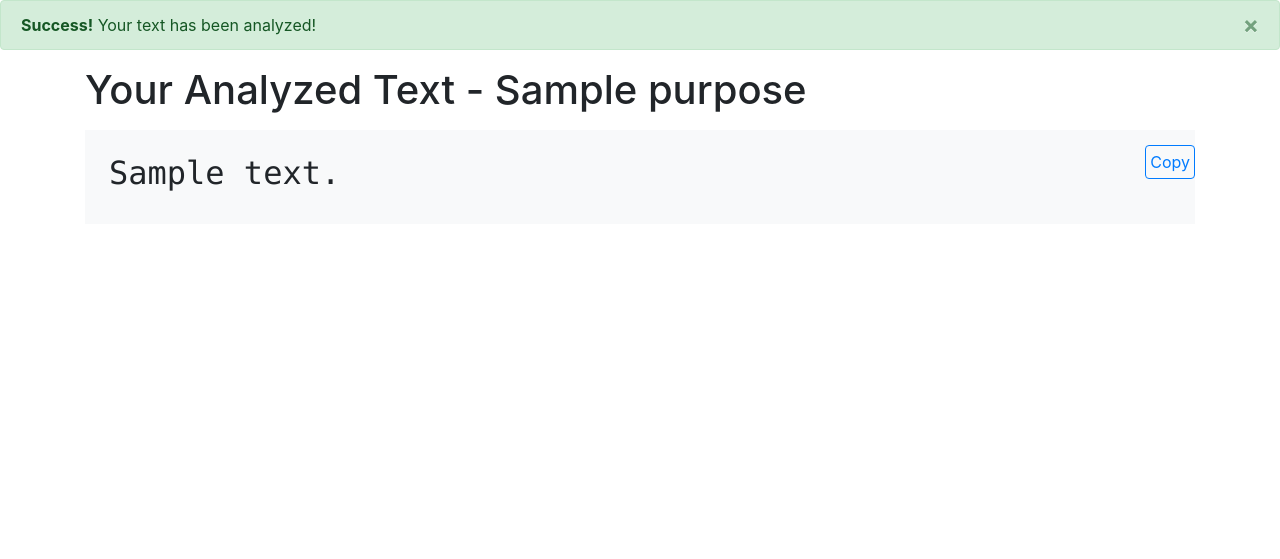
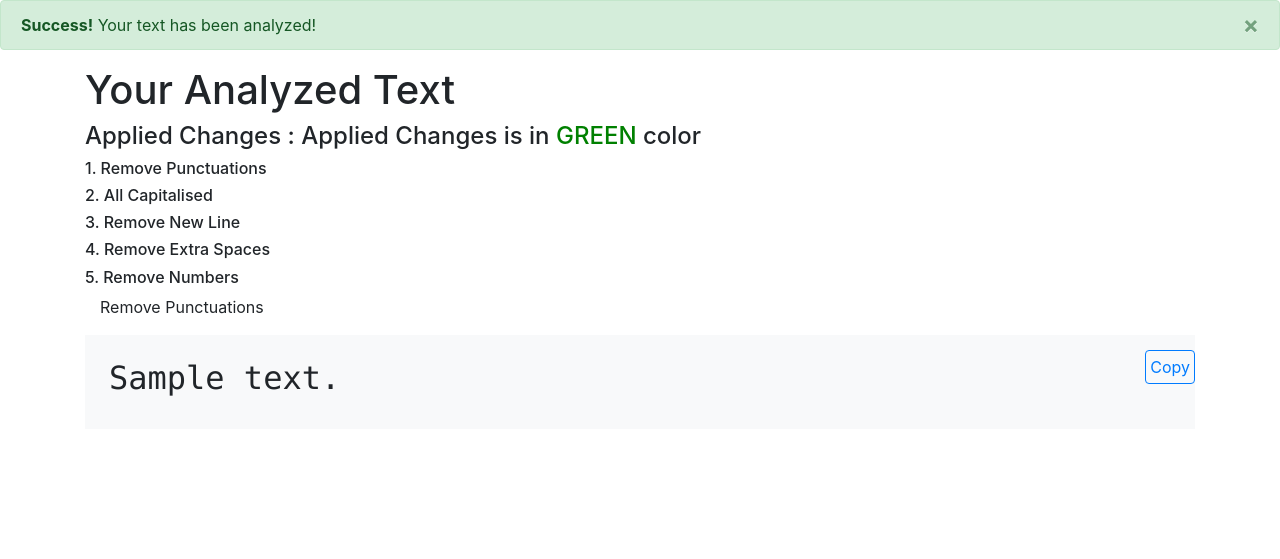
Before and after one commit to haris989/TextUtils, a Django app: template templates/analyze.html in a window 1280 px wide. Shown: the part 56-615 px from the top of the page. Run offline with Django 3.2, Linux system fonts and the light colour scheme; the template is opened without the code that fills it: most values are stand-ins (such as "Sample title", 1, 10 or a date in 2020); some libraries are stand-ins or nearby versions.

Commit message:
purpose section update
In case of Multiple changes the last change is showing in the analised page. i have changed a little bit to show all the changes applied in a little bit stylish manner

```diff
--- a/templates/analyze.html
+++ b/templates/analyze.html
@@ -67,9 +67,21 @@
 
 <div class="container">
 
-<h1>Your Analyzed Text - {{ purpose }}</h1>
+<h1>Your Analyzed Text</h1>
+<h4>Applied Changes : Applied Changes is in <font style='color:green'>GREEN </font> color</h4>
+<h6 style="--sts:{{rempunc_sts}}; color:var(--sts)">1. Remove Punctuations </h6>
+<h6 style="--sts:{{fullcaps_sts}}; color:var(--sts)">2. All Capitalised </h6>
+<h6 style="--sts:{{remnew_sts}}; color:var(--sts)">3. Remove New Line </h6>
+<h6 style="--sts:{{remspace_sts}}; color:var(--sts)">4. Remove Extra Spaces </h6>
+<h6 style="--sts:{{remnum_sts}}; color:var(--sts)">5. Remove Numbers </h6>
 
-<div style="position:relative;" class="bg-light">
+
+<!-- UNDER DEVELOPMENT SECTION -->
+<div class="container">
+  Remove Punctuations
+</div>
+
+<div style="position:relative" class="bg-light">
 <p>
     <button id="corner-btn" class="btn btn-outline-primary" onclick="copy()">
         Copy
```
Also changed, not shown: textutils/views.py (+14 -5 lines).
